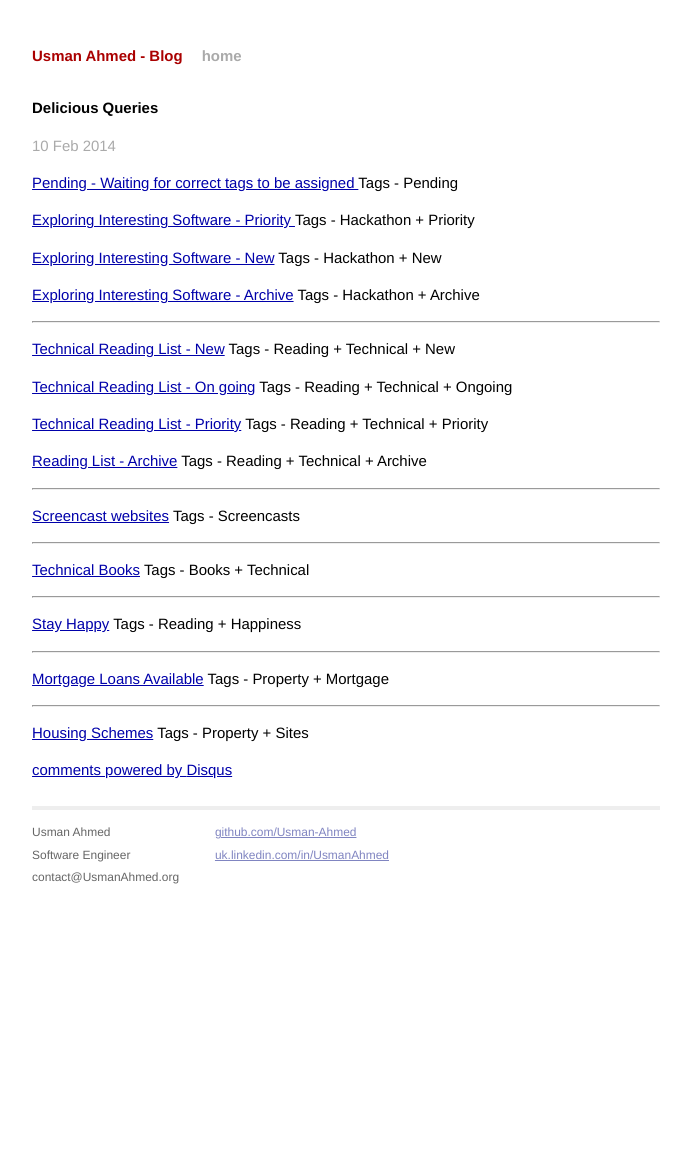
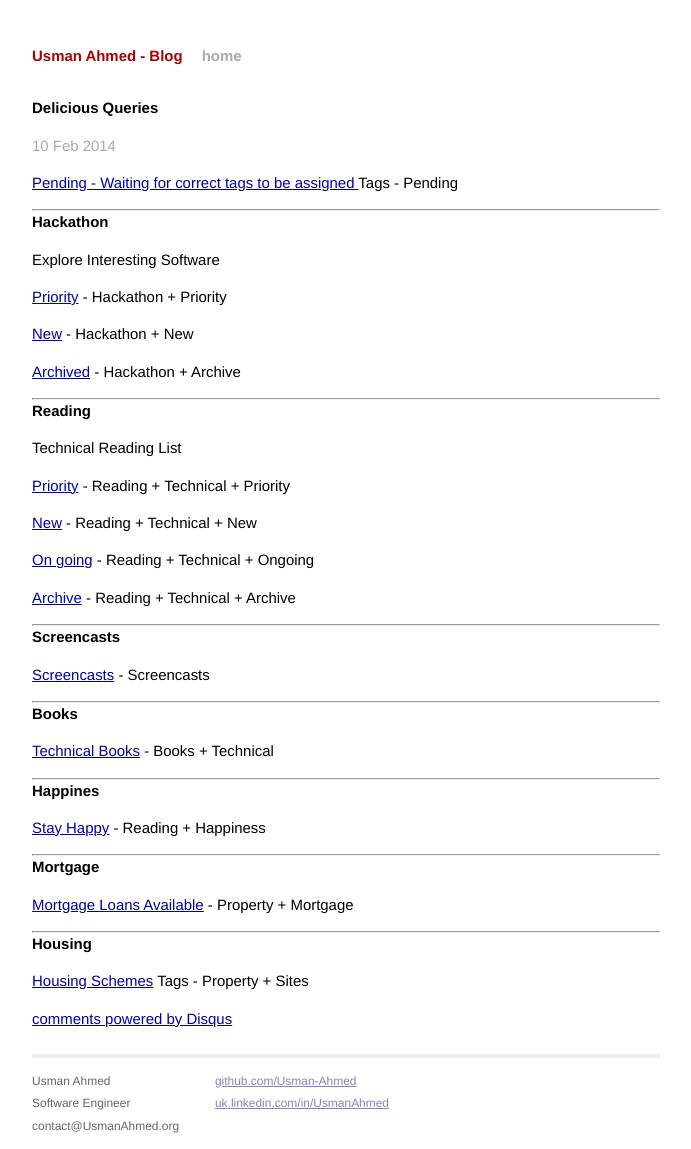
Before and after one commit to usman-ahmed/usman-ahmed.github.io, a Jekyll site: the page built from _posts/2014-02-10-delicious-queries.md, in a window 1280 px wide. Shown: the whole page, without its empty margins (294-985 px from the left). Built offline with Jekyll 4.4.1, drawn with Linux system fonts in a browser that asks for light colours; Markdown is read by kramdown in place of the engine named in the settings; comment, search, counter and statistics services are not loaded; before the commit the page ends 945 px from its top, so only the background shows below that.

Commit message:
Elaborate sections

```diff
--- a/_posts/2014-02-10-delicious-queries.md
+++ b/_posts/2014-02-10-delicious-queries.md
@@ -8,50 +8,59 @@ categories: Delicious
 [Pending - Waiting for correct tags to be assigned ](https://delicious.com/usman.ahmed/Pending)
 Tags - Pending
 
-[Exploring Interesting Software - Priority ](https://delicious.com/usman.ahmed/Hackathon,Priority)
-Tags - Hackathon + Priority
+- - -
+#### Hackathon
 
-[Exploring Interesting Software - New](https://delicious.com/usman.ahmed/Hackathon,New)
-Tags - Hackathon + New
+Explore Interesting Software
 
-[Exploring Interesting Software - Archive](https://delicious.com/usman.ahmed/Hackathon,Archive)
-Tags - Hackathon + Archive
+[Priority](https://delicious.com/usman.ahmed/Hackathon,Priority) - Hackathon + Priority
+
+[New](https://delicious.com/usman.ahmed/Hackathon,New) - Hackathon + New
+
+[Archived](https://delicious.com/usman.ahmed/Hackathon,Archive) - Hackathon + Archive
 
 - - -
 
-[Technical Reading List - New](https://delicious.com/usman.ahmed/Reading,Technical,New)
-Tags - Reading + Technical + New
+#### Reading
 
-[Technical Reading List - On going](https://delicious.com/usman.ahmed/Reading,Technical,Ongoing)
-Tags - Reading + Technical + Ongoing
+Technical Reading List
 
-[Technical Reading List - Priority](https://delicious.com/usman.ahmed/Reading,Technical,Priority)
-Tags - Reading + Technical + Priority
+[Priority](https://delicious.com/usman.ahmed/Reading,Technical,Priority) - Reading + Technical + Priority
 
-[Reading List - Archive](https://delicious.com/usman.ahmed/Reading,Technical,Archive)
-Tags - Reading + Technical + Archive
+[New](https://delicious.com/usman.ahmed/Reading,Technical,New) - Reading + Technical + New
+
+[On going](https://delicious.com/usman.ahmed/Reading,Technical,Ongoing) - Reading + Technical + Ongoing
+
+[Archive](https://delicious.com/usman.ahmed/Reading,Technical,Archive) - Reading + Technical + Archive
 
 - - -
 
-[Screencast websites](https://delicious.com/usman.ahmed/Screencasts)
-Tags - Screencasts
+#### Screencasts
+
+
+[Screencasts](https://delicious.com/usman.ahmed/Screencasts) - Screencasts
 
 - - -
 
-[Technical Books](https://delicious.com/usman.ahmed/Books,Technical)
-Tags - Books + Technical
+#### Books
+
+[Technical Books](https://delicious.com/usman.ahmed/Books,Technical) - Books + Technical
 
 - - -
 
-[Stay Happy](https://delicious.com/usman.ahmed/Reading,Happiness)
-Tags - Reading + Happiness
+#### Happines
+
+[Stay Happy](https://delicious.com/usman.ahmed/Reading,Happiness) - Reading + Happiness
 
 - - -
 
-[Mortgage Loans Available](https://delicious.com/usman.ahmed/Property,Mortgage)
-Tags - Property + Mortgage
+#### Mortgage
+
+[Mortgage Loans Available](https://delicious.com/usman.ahmed/Property,Mortgage) - Property + Mortgage
 
 - - -
 
+#### Housing
+
 [Housing Schemes](https://delicious.com/usman.ahmed/Property,Sites)
 Tags - Property + Sites
```
